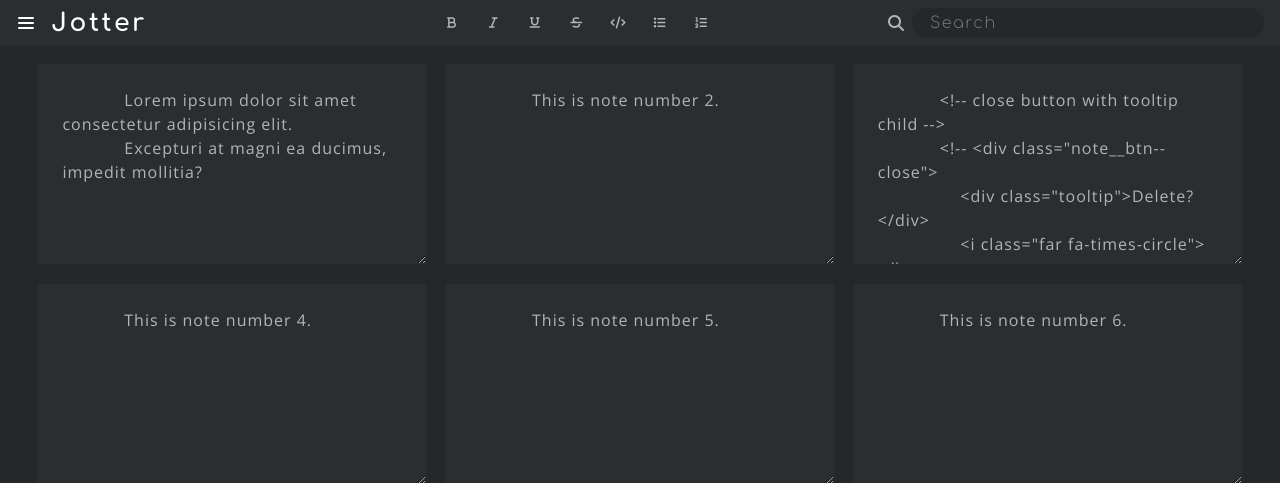
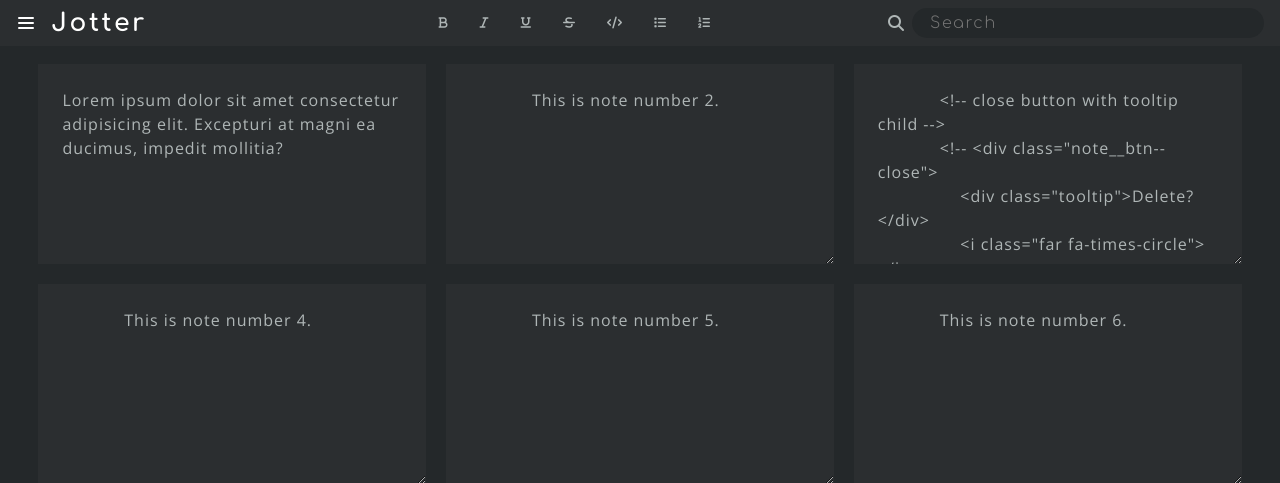
Before and after one commit to eddiemm/jotter, a PHP site: page /noteView.html in a window 1280 px wide. Shown: the top 483 px of the page. Run offline with PHP 8.4, Linux system fonts and the light colour scheme; some libraries are stand-ins or nearby versions.

Commit message:
Implement formatting tools (except lists)

```diff
--- a/css/styles.css
+++ b/css/styles.css
@@ -253,16 +253,17 @@ a:visited {
 }
 
 .toolbar__tool {
-    height: 1.4rem;
-    width: 1.4rem;
+    padding: .5rem;
     margin: 0 .5rem;
-    padding: .8rem;
     font-size: .75rem;
     cursor: pointer;
     border-radius: .25rem;
     display: flex;
     justify-content: center;
     align-items: center;
+    border: 0;
+    background-color: transparent;
+    color: var(--text-inactive);
 }
 
 .toolbar__tool:active {
@@ -303,7 +304,7 @@ a:visited {
 
 /* TODO: need to make grid responsive */
 .note-grid {
-    padding: 4rem 3vw 2rem;
+    padding: 7rem 3vw 2rem;
     display: grid;
     grid-template-columns: 1fr;
     gap: 20px 20px;
@@ -312,7 +313,7 @@ a:visited {
 
 .note {
     /* change this back to width to prevent note stretch */
-    padding: 1.5em;
+    padding: 1.5rem;
     min-width: 25vw;
     min-height: 200px;
     color: var(--text-inactive);
@@ -327,6 +328,8 @@ a:visited {
     letter-spacing: 1px;
     font-size: 1rem;
     white-space: pre-line;
+    word-wrap: break-word;
+    overflow: auto;
 }
 
 .note:hover,
@@ -447,6 +450,7 @@ a:visited {
         grid-template-columns: repeat(3, 1fr);
         gap: 20px 20px;
         grid-template-rows: auto;
+        padding: 4rem 3vw 2rem;
     }
 }
 
--- a/js/main.js
+++ b/js/main.js
@@ -22,7 +22,6 @@ const toolbar = document.querySelector('.js-toolbar');
 
 // create array of tool objects with their name and toggle state
 const editingTools = [];
-
 for(let i = 0; i < toolbar.children.length; i ++){
     var current = toolbar.children[i];
     let tool = {
@@ -32,44 +31,63 @@ for(let i = 0; i < toolbar.children.length; i ++){
     editingTools.push(tool);
 }
 
+
+
 // add click listener to parent for event delegation
 toolbar.addEventListener('click', (evt) => {
     let toolElement = evt.target;
-
-    // only toggle the selected class if the element is the parent div or the
+    // only toggle the selected class if the element is the parent li or the
     // the icon within it
-    if(toolElement.tagName === 'LI'){
+    if(toolElement.tagName === 'BUTTON'){
         toolElement.classList.toggle('toolbar__tool--is-selected');
         toggleToolById(toolElement.id);
     }
+
     if(toolElement.tagName === 'I'){
         toolElement.parentElement.classList.toggle('toolbar__tool--is-selected')
         toggleToolById(toolElement.parentElement.id);
     }
 
-    console.log(editingTools);
+    // console.log(editingTools);
 }, false);
+
+
+
+
+
 
 // function to toggle a tool element using their id
 function toggleToolById(toolId){
     for(let i = 0; i < editingTools.length; i++){
         if(editingTools[i].toolName === toolId){
             editingTools[i].isToggled = !editingTools[i].isToggled;
+            document.execCommand(toolId);
         }
     }
 }
+
+
 
 // get reference to note elements
 const noteGrid = document.querySelector('.js-note-grid');
 noteGrid.addEventListener('select', (evt) => {
 
-    if(document.activeElement.nodeName.toLowerCase() == 'textarea'){
+    if(document.activeElement.nodeName.toLowerCase() == 'div'){
         const textarea = document.activeElement;
         let selectedText = getSelectedText(textarea);
-        // console.log(`selected: ${selectedText}`);
     }
 }, false);
 
 function getSelectedText(textInputElement){
     return textInputElement.value.substring(textInputElement.selectionStart, textInputElement.selectionEnd)
 }
+
+
+
+
+// TODO: keep focus on note blur so clicks on toolbar dont interfere
+noteGrid.addEventListener('blur', (evt)=>{
+    if(evt.target.nodeName === 'TEXTAREA'){
+        console.log('note blurred');
+    }
+},false);
--- a/noteView.html
+++ b/noteView.html
@@ -35,13 +35,13 @@
             <!-- toolbar -->
             <li class="navbar__toolbar">
                 <ul class="toolbar js-toolbar">
-                    <li id="bold" class="toolbar__tool js-bold"><i class="fas fa-bold"></i></li>
-                    <li id="italic" class="toolbar__tool js-ital"><i class="fas fa-italic"></i></li>
-                    <li id="underline" class="toolbar__tool js-underline"><i class="fas fa-underline"></i></li>
-                    <li id="strikethrough" class="toolbar__tool js-strikethrough"><i class="fas fa-strikethrough"></i></li>
-                    <li id="code" class="toolbar__tool js-code"><i class="fas fa-code"></i></li>
-                    <li id="bullet" class="toolbar__tool js-bullet"><i class="fas fa-list"></i></li>
-                    <li id="number" class="toolbar__tool js-number"><i class="fas fa-list-ol"></i></li>
+                    <button id="bold" class="toolbar__tool js-bold"><i class="fas fa-bold"></i></button>
+                    <button id="italic" class="toolbar__tool js-ital"><i class="fas fa-italic"></i></button>
+                    <button id="underline" class="toolbar__tool js-underline"><i class="fas fa-underline"></i></button>
+                    <button id="strikeThrough" class="toolbar__tool js-strikethrough"><i class="fas fa-strikethrough"></i></button>
+                    <button id="code" class="toolbar__tool js-code"><i class="fas fa-code"></i></li>
+                    <button id="insertUnorderedList" class="toolbar__tool js-bullet"><i class="fas fa-list"></i></button>
+                    <button id="insertOrderedList" class="toolbar__tool js-number"><i class="fas fa-list-ol"></i></button>
                 </ul>
             </li>
 
@@ -64,10 +64,8 @@
 
     <main class="note-grid js-note-grid">
 
-        <textarea spellcheck="false" class="note js-note">
-            Lorem ipsum dolor sit amet consectetur adipisicing elit.
-            Excepturi at magni ea ducimus, impedit mollitia?
-        </textarea>
+        <div contenteditable spellcheck="false" class="note js-note">Lorem ipsum dolor sit amet consectetur adipisicing elit. Excepturi at magni ea ducimus, impedit mollitia?
+        </div>
 
         <textarea class="note js-note">
             This is note number 2.
```
